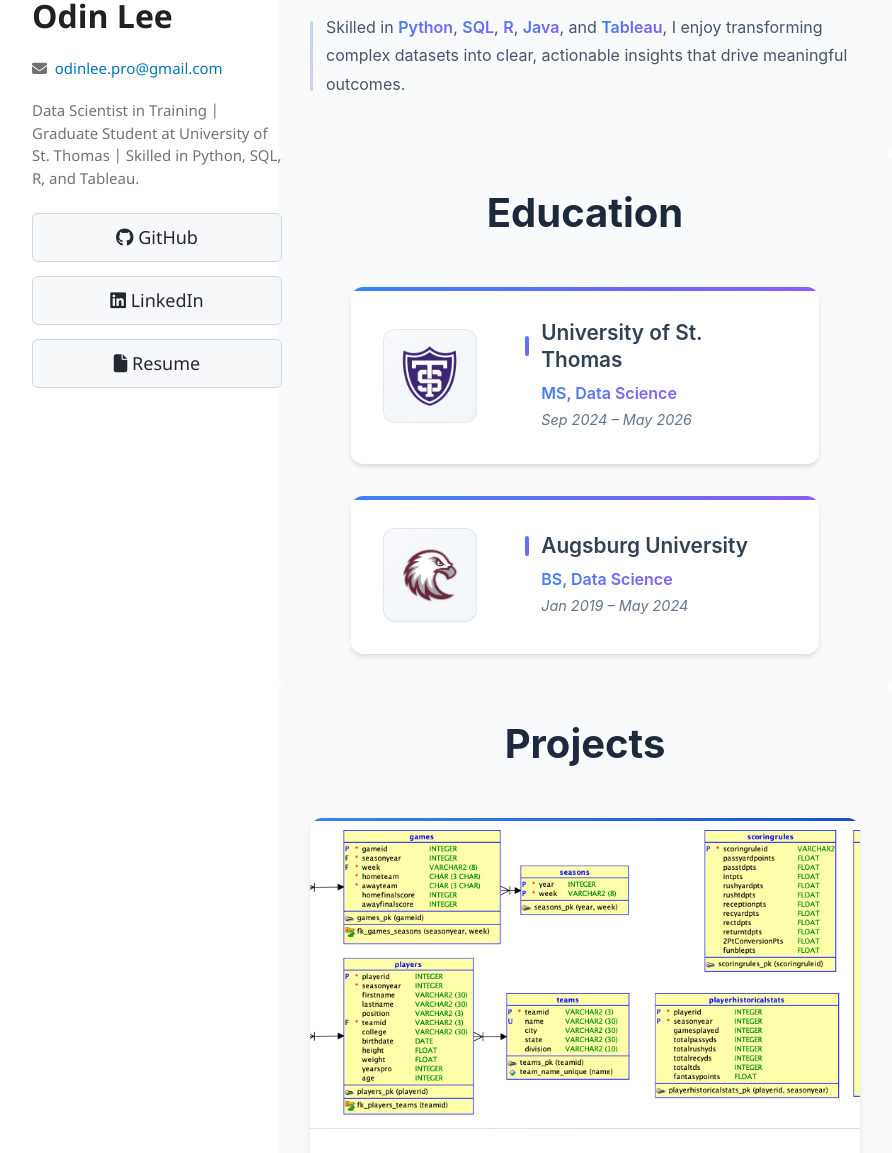
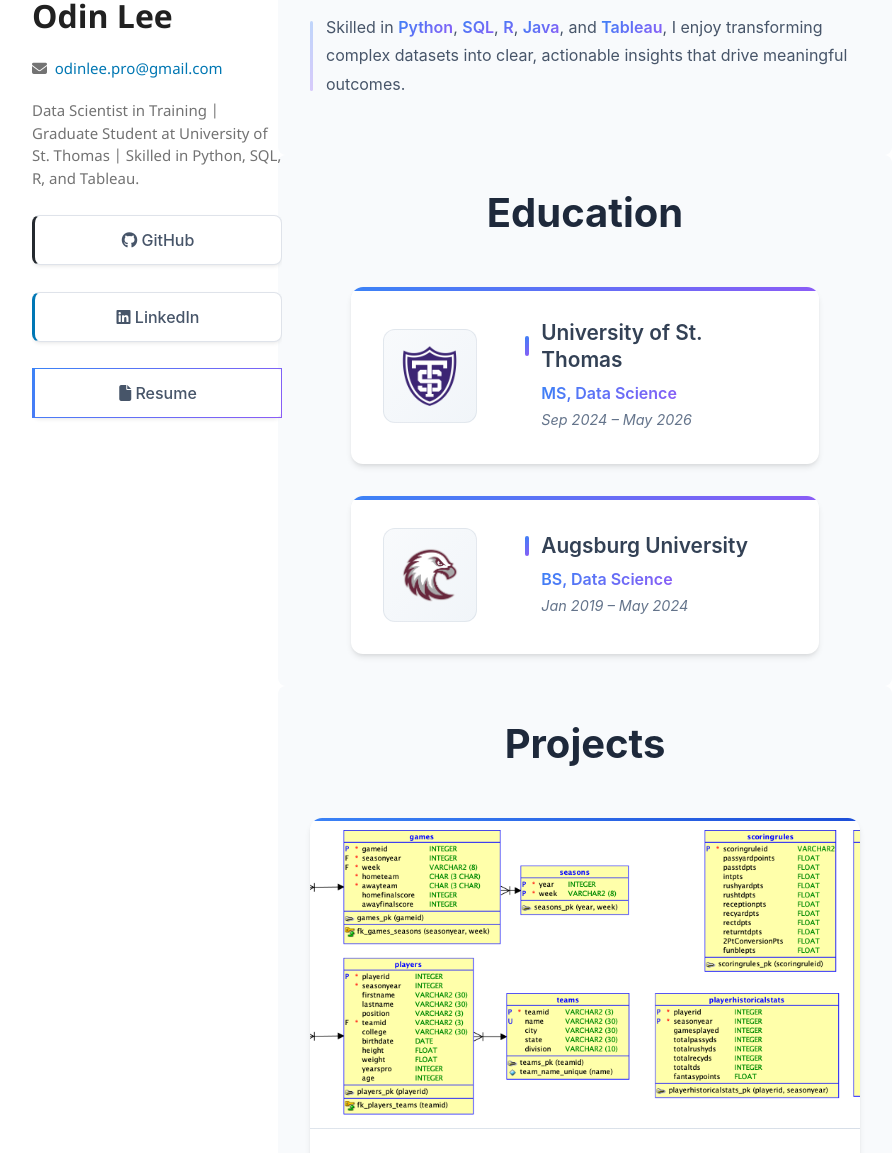
Before and after one commit to OdinLeePro/OdinLeePro.github.io, a Jekyll site: the page built from index.md, in a window 1280 px wide and 1400 px high, scrolled down 200 px. Shown: the part 247-1400 px from the top of the window, without its empty margins (178-1070 px from the left). Built offline with Jekyll 4.4.1, drawn with Linux system fonts in a browser that asks for light colours.

Commit message:
Update style.scss

```diff
--- a/assets/css/style.scss
+++ b/assets/css/style.scss
@@ -6,6 +6,7 @@
 /*=============*/
 
 /* Import minimal Jekyll theme base styles */
+
 @import "jekyll-theme-minimal.scss";
 
 /*===========================*/
@@ -16,37 +17,118 @@
 /*  Left Side Icon and links (Github, LinkedIn, ...)  */
 /*                                                    */
 
-.linkWrapperDesktop .link a {
-  font-size: 18px;
-  display: inline-block;          /* Makes it behave like a button */
-  padding: 10px 16px;             /* Internal spacing */
-  background-color: #f6f8fa;      /* Light gray background */
-  border: 1px solid #d1d9e0;      /* Border */
-  border-radius: 6px;             /* Rounded corners */
-  text-decoration: none;          /* Remove underline */
-  color: #24292f;                 /* Dark text color */
-  text-align: center;             /* Center the text */
-  transition: background-color 0.2s ease; /* Smooth hover effect */
-  margin: 4px 0;                  /* Small vertical spacing between buttons */
-  width: 100%;                    /* Full width of container */
-  box-sizing: border-box;         /* Include padding in width calculation */
+/* Enhanced link wrapper with modern styling */
+.linkWrapperDesktop {
+    font-family: -apple-system, BlinkMacSystemFont, 'Segoe UI', Roboto, Oxygen, Ubuntu, Cantarell, sans-serif;
 }
 
-/* Hover effect */
-.linkWrapperDesktop .link a:hover {
-  background-color: #f3f4f6;      /* Slightly darker on hover */
-  border-color: #c9d1d9;          /* Darker border on hover */
+.linkWrapperDesktop .link a {
+    font-size: 16px;
+    font-weight: 500;
+    display: inline-block;
+    padding: 12px 18px;
+    background: #ffffff;
+    border: 1px solid rgba(148, 163, 184, 0.3);
+    border-radius: 8px;
+    text-decoration: none;
+    color: #475569;
+    text-align: center;
+    transition: all 0.3s ease;
+    margin: 6px 0;
+    width: 100%;
+    box-sizing: border-box;
+    position: relative;
+    overflow: hidden;
+    box-shadow: 0 2px 4px -1px rgba(0, 0, 0, 0.1);
 }
 
-/* Stack the buttons vertically */
+/* Add gradient accent on hover */
+.linkWrapperDesktop .link a::before {
+    content: '';
+    position: absolute;
+    top: 0;
+    left: 0;
+    right: 0;
+    height: 3px;
+    background: linear-gradient(135deg, #3b82f6, #8b5cf6);
+    transform: translateY(-3px);
+    transition: transform 0.3s ease;
+}
+
+/* Enhanced hover effect */
+.linkWrapperDesktop .link a:hover {
+    background: linear-gradient(135deg, #f8fafc, #f1f5f9);
+    border-color: rgba(59, 130, 246, 0.3);
+    color: #334155;
+    transform: translateY(-2px);
+    box-shadow: 0 8px 25px -5px rgba(0, 0, 0, 0.15), 0 4px 6px -2px rgba(0, 0, 0, 0.05);
+}
+
+.linkWrapperDesktop .link a:hover::before {
+    transform: translateY(0);
+}
+
+/* Focus state for accessibility */
+.linkWrapperDesktop .link a:focus-visible {
+    outline: none;
+    box-shadow: 0 0 0 3px rgba(59, 130, 246, 0.5), 0 2px 4px -1px rgba(0, 0, 0, 0.1);
+}
+
+/* Stack the buttons vertically with enhanced styling */
 .linkWrapperDesktop .link {
-  list-style: none;               /* Remove bullet points */
-  padding: 0;                     /* Remove default padding */
-  margin: 0;                      /* Remove default margin */
+    list-style: none;
+    padding: 0;
+    margin: 0;
 }
 
 .linkWrapperDesktop .link li {
-  margin: 6px 0;                  /* Space between button items */
+    margin: 8px 0;
+    opacity: 0;
+    transform: translateX(-20px);
+    animation: slideInLeft 0.5s ease forwards;
+}
+
+/* Staggered animation for links */
+.linkWrapperDesktop .link li:nth-child(1) { animation-delay: 0.1s; }
+.linkWrapperDesktop .link li:nth-child(2) { animation-delay: 0.2s; }
+.linkWrapperDesktop .link li:nth-child(3) { animation-delay: 0.3s; }
+.linkWrapperDesktop .link li:nth-child(4) { animation-delay: 0.4s; }
+.linkWrapperDesktop .link li:nth-child(5) { animation-delay: 0.5s; }
+
+@keyframes slideInLeft {
+    from {
+        opacity: 0;
+        transform: translateX(-20px);
+    }
+    to {
+        opacity: 1;
+        transform: translateX(0);
+    }
+}
+
+/* Special styling for different link types */
+.linkWrapperDesktop .link a[href*="github"] {
+    border-left: 3px solid #24292f;
+}
+
+.linkWrapperDesktop .link a[href*="linkedin"] {
+    border-left: 3px solid #0077b5;
+}
+
+.linkWrapperDesktop .link a[href*="twitter"] {
+    border-left: 3px solid #1da1f2;
+}
+
+.linkWrapperDesktop .link a[href*="email"],
+.linkWrapperDesktop .link a[href*="mailto"] {
+    border-left: 3px solid #ea4335;
+}
+
+/* Default gradient accent for other links */
+.linkWrapperDesktop .link a:not([href*="github"]):not([href*="linkedin"]):not([href*="twitter"]):not([href*="email"]):not([href*="mailto"]) {
+    border-left: 3px solid transparent;
+    border-left: 3px solid;
+    border-image: linear-gradient(135deg, #3b82f6, #8b5cf6) 1;
 }
 
 /*               */
```
